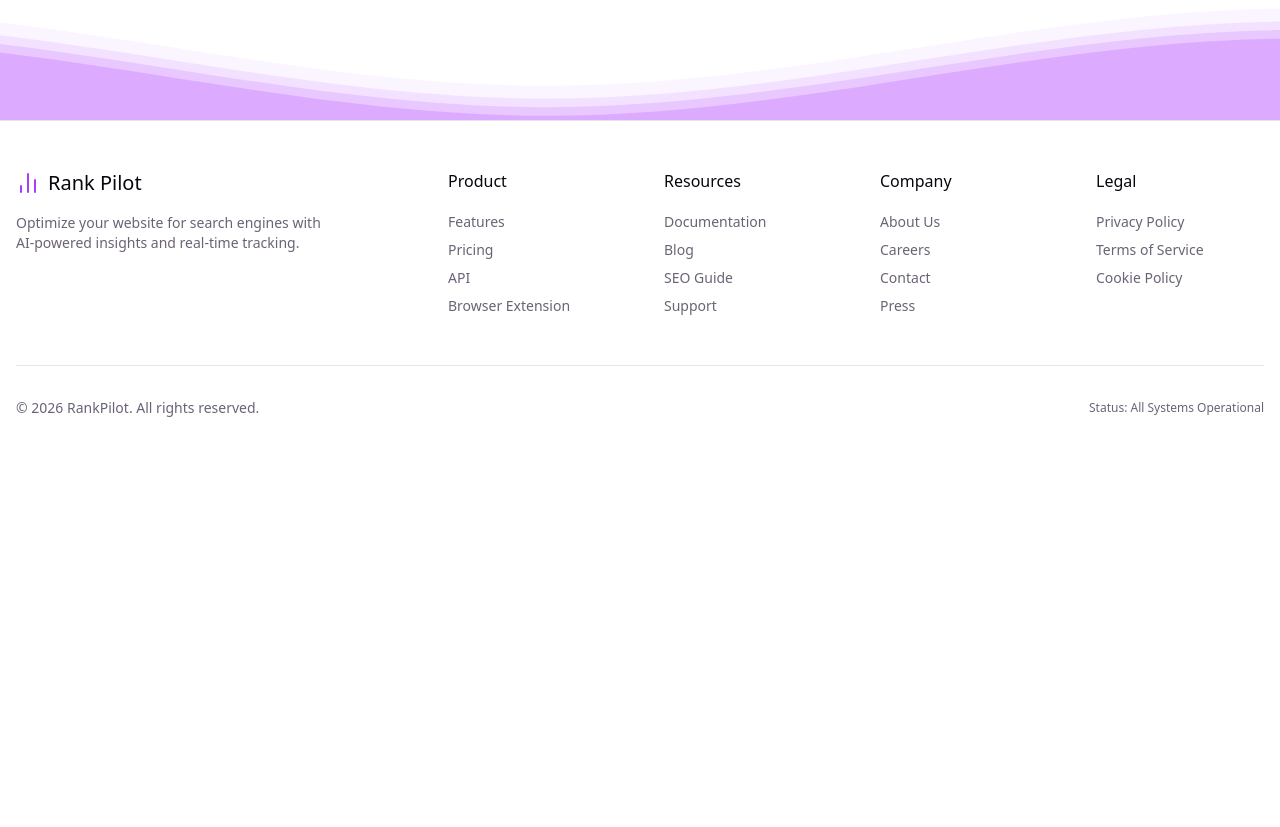
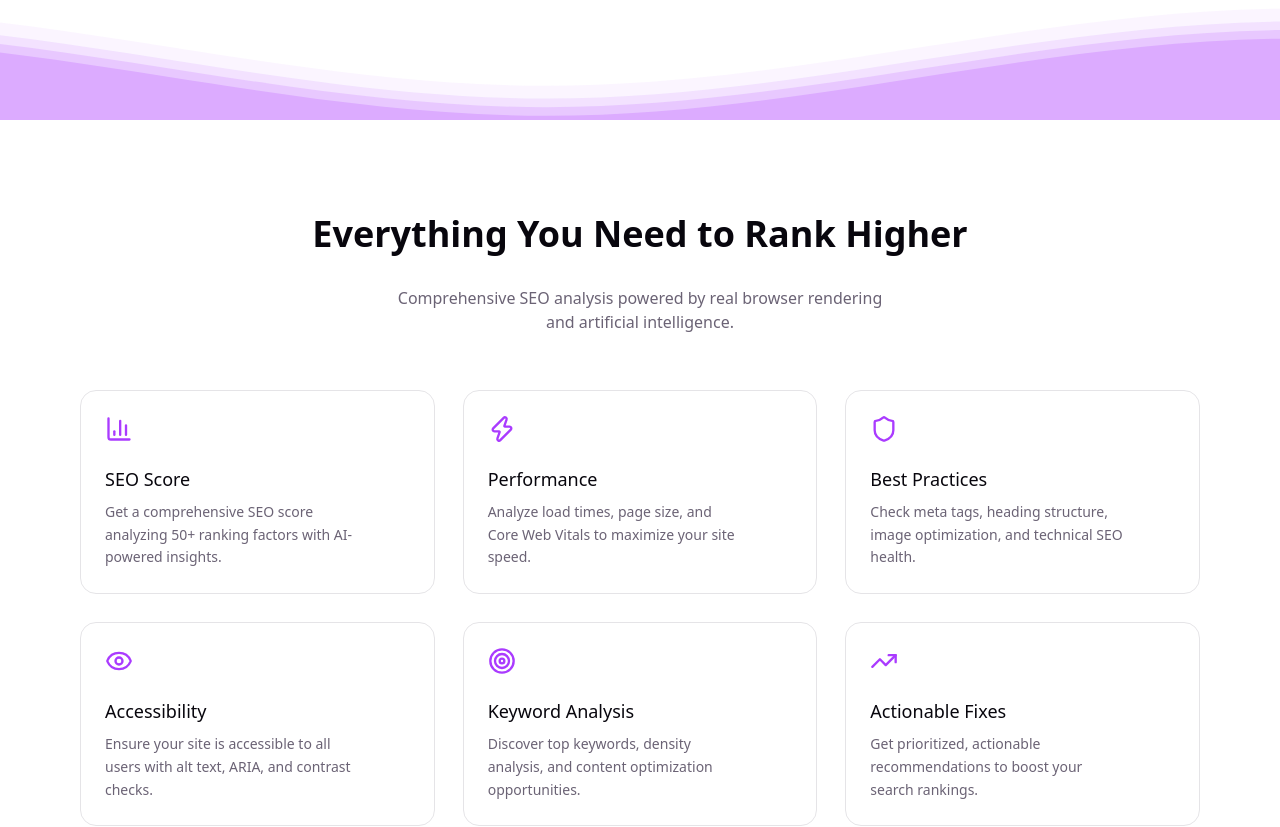
Before and after one commit to may1234567789/AI-SEO-Tracker, a React (Vite) app in the folder fronend/: page / in a window 1280 px wide. Shown: the part 680-1507 px from the top of the page. Before the commit the page ends 1146 px from the top, so only its background shows below. Built offline with nearby package versions, Linux system fonts and the light colour scheme; some icons are missing.

Commit message:
Fixed the Feature Section

```diff
--- a/fronend/src/App.tsx
+++ b/fronend/src/App.tsx
@@ -1,7 +1,9 @@
-
+import Pricing from './components/Home/Pricing.tsx'
+import HowItWorks from './components/Home/HowItWork.tsx'
 import Footer from './components/Home/Footer.tsx'
 import Hero from './components/Home/Hero.tsx'
 import Navbar from './components/Navbar.tsx'
+import Features from './components/Home/Features.tsx'
 
 function App() {
 
@@ -10,6 +12,10 @@ function App() {
     <>
       <Navbar />
       <Hero />
+      <Features />
+      <HowItWorks />
+      <Pricing />
+
       <Footer />
     </>
   )
--- a/fronend/src/components/Home/Features.tsx
+++ b/fronend/src/components/Home/Features.tsx
@@ -1,60 +1,25 @@
-import { Link } from "react-router-dom";
-import { CheckCircle } from "lucide-react";
+/* eslint-disable @typescript-eslint/no-explicit-any */
+import { homeFeaturesData } from "../../assets/assets";
 
-export default function Pricing() {
+export default function Features() {
     return (
         <section className="relative md:min-h-screen flex flex-col justify-center items-center max-lg:py-24">
             <div className="bg-dot-pattern absolute inset-0 -z-1 opacity-10"></div>
-            <div className="max-w-5xl w-full mx-auto px-4 ">
+            <div className="max-w-6xl mx-auto flex flex-col items-center justify-center px-4 ">
                 <div className="text-center mb-14">
-                    <h2 className="text-3xl sm:text-4xl font-semibold mb-4 text-foreground">
-                        Simple <span className="gradient-text">Pricing</span>
+                    <h2 className="text-3xl sm:text-4xl font-semibold mb-8 text-foreground">
+                        Everything You Need to <span className="gradient-text">Rank Higher</span>
                     </h2>
-                    <p className="text-muted-foreground">Start free. Upgrade when you need more.</p>
+                    <p className="text-muted-foreground max-w-lg mx-auto">Comprehensive SEO analysis powered by real browser rendering and artificial intelligence.</p>
                 </div>
-                <div className="grid grid-cols-1 md:grid-cols-2 gap-6 max-w-3xl mx-auto">
-                    {/* Free */}
-                    <div className="bg-card border border-border rounded-2xl p-8 flex flex-col">
-                        <h3 className="text-xl font-semibold mb-1 text-foreground">Free</h3>
-                        <div className="flex items-baseline gap-1 mb-6">
-                            <span className="text-4xl font-bold text-foreground">$0</span>
-                            <span className="text-muted-foreground">/month</span>
+                <div className="grid grid-cols-1 sm:grid-cols-2 lg:grid-cols-3 gap-5 lg:gap-7">
+                    {homeFeaturesData.map((f: any) => (
+                        <div key={f.title} className="bg-card border border-border rounded-2xl p-6 hover:bg-muted/30 backdrop-blur transition-all group">
+                            <div className="text-primary mb-4 group-hover:translate-y-1 transition-transform duration-300 inline-block">{f.icon}</div>
+                            <h3 className="text-lg font-medium mb-2 text-foreground">{f.title}</h3>
+                            <p className="w-5/6 text-sm text-muted-foreground leading-relaxed">{f.desc}</p>
                         </div>
-                        <ul className="space-y-3 mb-8 flex-1">
-                            {["5 analyses per day", "Full SEO report", "Keyword analysis", "Issue detection", "Export results"].map((item) => (
-                                <li key={item} className="flex items-center gap-2 text-sm text-muted-foreground">
-                                    <CheckCircle size={16} className="text-primary shrink-0" />
-                                    {item}
-                                </li>
-                            ))}
-                        </ul>
-                        <Link to="/register" className="block w-full py-3 rounded-xl bg-primary/10 text-secondary-foreground text-center text-sm  hover:opacity-90 transition-colors">
-                            Get Started Free
-                        </Link>
-                    </div>
-
-                    {/* Pro */}
-                    <div className="relative rounded-2xl p-8 flex flex-col bg-card border border-primary/30 overflow-hidden">
-                        <div className="absolute top-4 right-4 px-3 py-1 rounded-full bg-primary text-primary-foreground text-xs font-medium" style={{ color: "var(--background)" }}>
-                            Popular
-                        </div>
-                        <h3 className="text-xl font-semibold mb-1 text-foreground">Pro</h3>
-                        <div className="flex items-baseline gap-1 mb-6">
-                            <span className="text-4xl font-bold text-primary">$19</span>
-                            <span className="text-muted-foreground">/month</span>
-                        </div>
-                        <ul className="space-y-3 mb-8 flex-1">
-                            {["Unlimited analyses", "Priority processing", "Competitor analysis", "Historical tracking", "API access", "Email reports"].map((item) => (
-                                <li key={item} className="flex items-center gap-2 text-sm text-muted-foreground">
-                                    <CheckCircle size={16} className="text-primary shrink-0" />
-                                    {item}
-                                </li>
-                            ))}
-                        </ul>
-                        <button className="w-full py-3 rounded-xl bg-primary text-primary-foreground text-center text-sm hover:opacity-90 transition-opacity" style={{ color: "var(--background)" }}>
-                            Upgrade to Pro
-                        </button>
-                    </div>
+                    ))}
                 </div>
             </div>
         </section>
```
